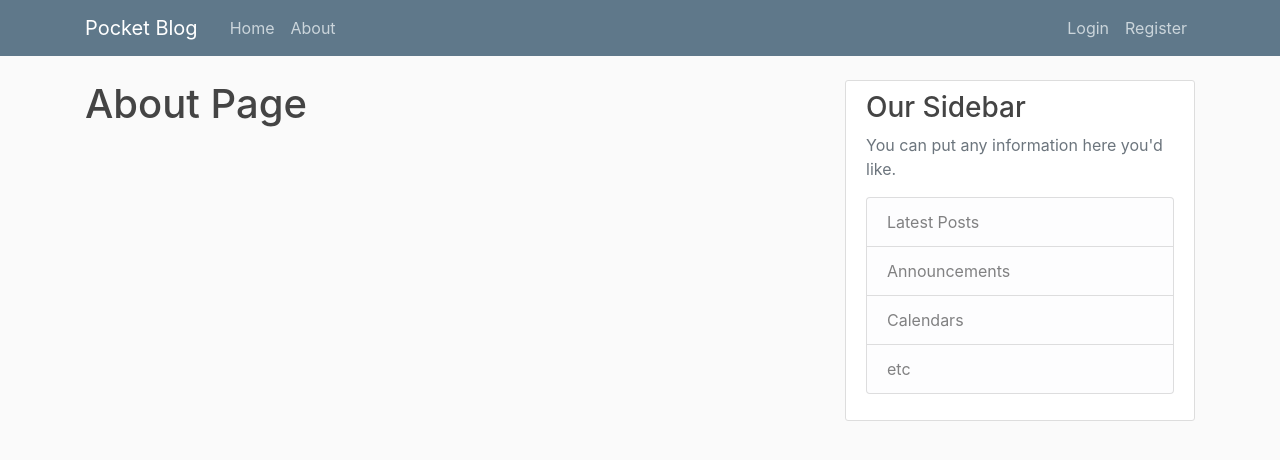
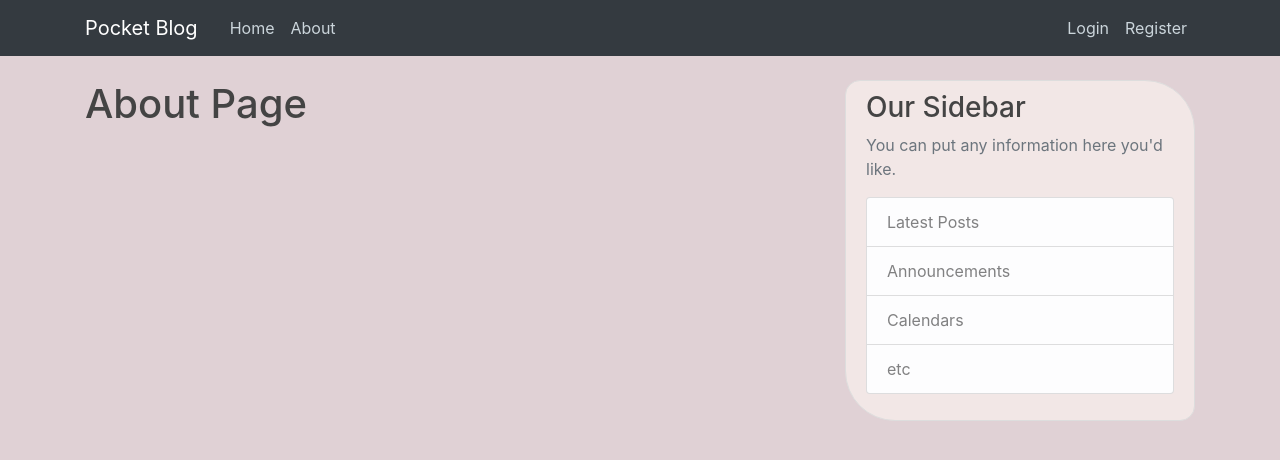
Before and after one commit to aditiabhang/Pocket_Blogging_Website, a Flask app: page /about in a window 1280 px wide. Shown: the top 460 px of the page. Run offline with Flask 2, Linux system fonts and the light colour scheme; some libraries are stand-ins or nearby versions.

Commit message:
adding changes in the UI

```diff
--- a/pocket_blog/static/main.css
+++ b/pocket_blog/static/main.css
@@ -1,5 +1,5 @@
 body {
-  background: #fafafa;
+  background: #E0D1D5;
   color: #333333;
   margin-top: 5rem;
 }
@@ -8,7 +8,7 @@ h1, h2, h3, h4, h5, h6 {
   color: #444444;
 }
 
-.bg-steel {
+.bg-dark {
   background-color: #5f788a;
 }
 
@@ -25,10 +25,10 @@ h1, h2, h3, h4, h5, h6 {
 }
 
 .content-section {
-  background: #ffffff;
+  background: #F2E7E6;
   padding: 10px 20px;
   border: 1px solid #dddddd;
-  border-radius: 3px;
+  border-radius: 15px 50px;
   margin-bottom: 20px;
 }
 
--- a/pocket_blog/templates/layout.html
+++ b/pocket_blog/templates/layout.html
@@ -7,7 +7,6 @@
 
     <!-- Bootstrap CSS -->
     <link rel="stylesheet" href="https://stackpath.bootstrapcdn.com/bootstrap/4.3.1/css/bootstrap.min.css" integrity="sha384-ggOyR0iXCbMQv3Xipma34MD+dH/1fQ784/j6cY/iJTQUOhcWr7x9JvoRxT2MZw1T" crossorigin="anonymous">
-
     <link rel="stylesheet" type="text/css" href="{{ url_for('static', filename='main.css') }}">
 
     {% if title %}
@@ -16,9 +15,10 @@
         <title>Pocket Blog</title>
     {% endif %}
 </head>
+
 <body>
-    <header class = "site-header">
-      <nav class = "navbar navbar-expand-md navbar-dark bg-steel fixed-top">
+    <header class = "site-header" >
+      <nav class = "navbar navbar-expand-md navbar-dark bg-dark fixed-top">
         <div class = "container">
           <a class="navbar-brand mr-4" href="/"> Pocket Blog </a>
           <button class = "navbar-toggler" type = "button" data-toggle = "collapse" data-target = "# navbarToggle" aria-controls = "navbarToggle" aria-expanded = "false" aria-label = "Toggle navigation ">
@@ -29,6 +29,7 @@
               <a class="nav-item nav-link" href="{{ url_for('main.home') }}"> Home </a>
               <a class="nav-item nav-link" href="{{ url_for('main.about') }}"> About </a>
             </div>
+
             <! - Navigation bar Right Side ->
             <div class = "navbar-nav">
                 {% if current_user.is_authenticated %}
```
